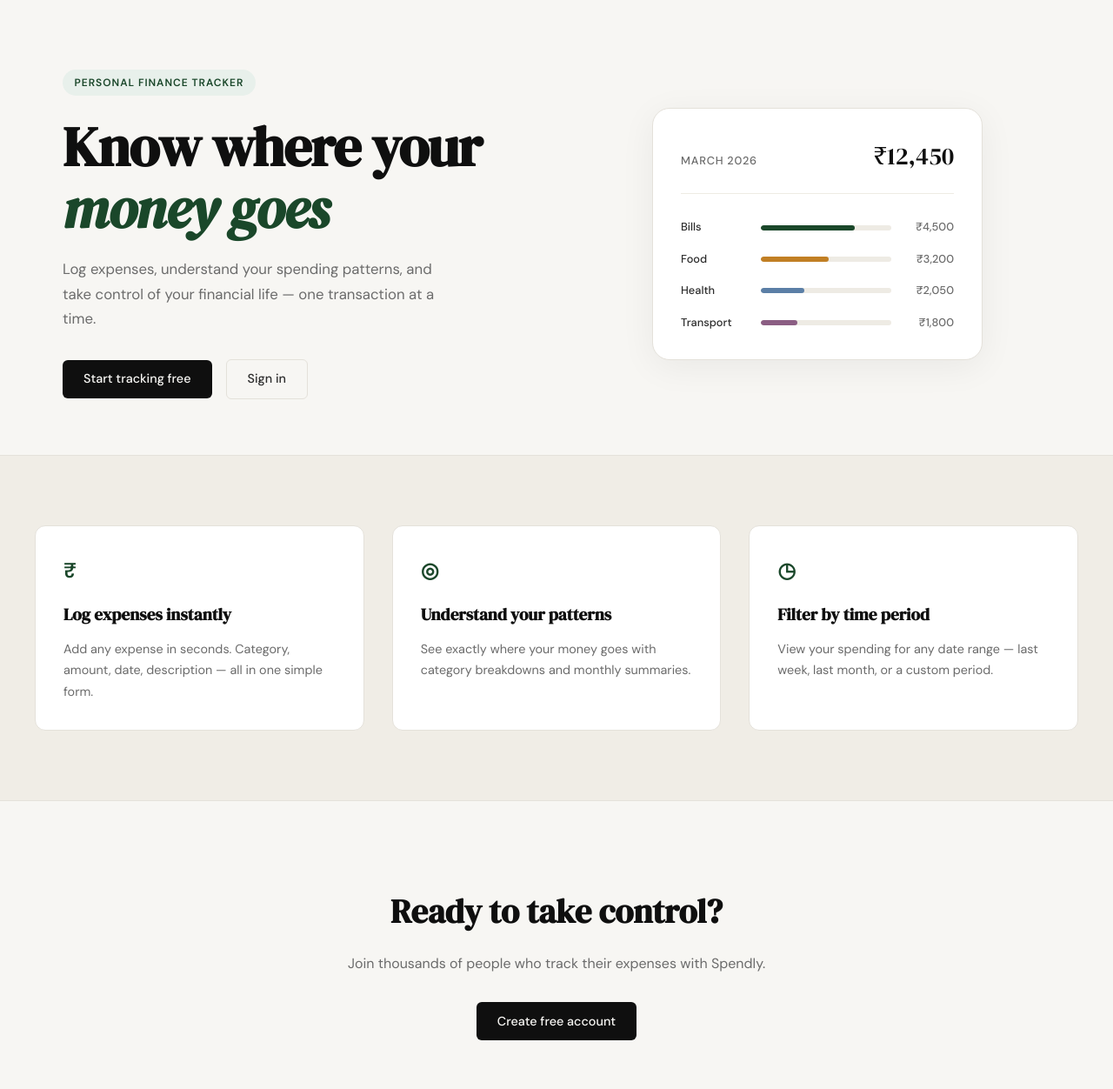
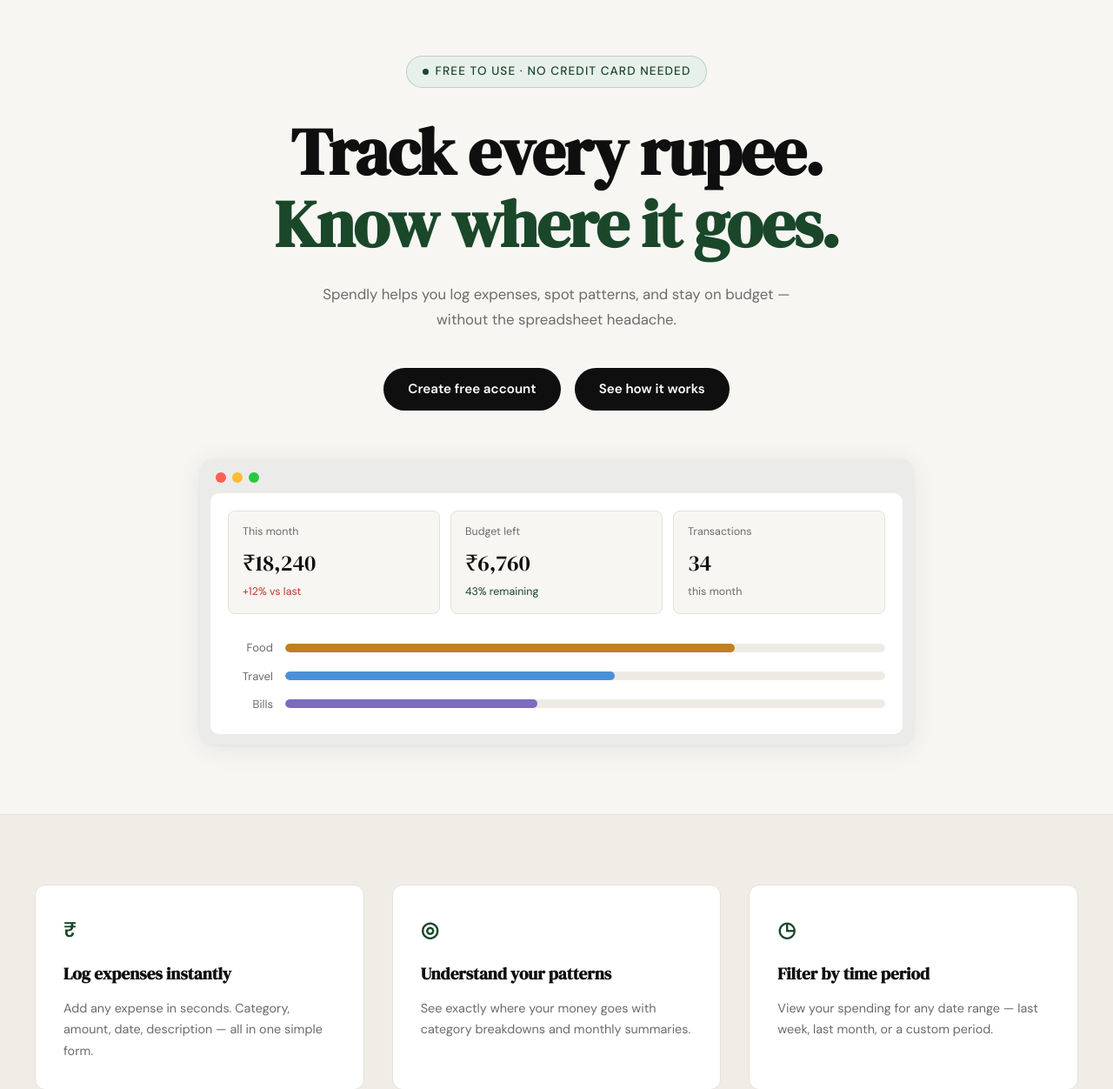
Before and after one commit to Shanmukh15501/Spendly, a Flask app: page / in a window 1280 px wide. Shown: the part 61-1313 px from the top of the page at 87% size. Run offline with Flask 3, Linux system fonts and the light colour scheme.

Commit message:
landing: redesign hero section to match mockup

```diff
--- /dev/null
+++ b/static/css/landing.css
@@ -0,0 +1,204 @@
+/* Hero — overrides the two-column grid from style.css */
+
+.hero {
+    display: flex;
+    flex-direction: column;
+    align-items: center;
+    text-align: center;
+    padding: 4rem 2rem 5rem;
+    max-width: 900px;
+    margin: 0 auto;
+    gap: 0;
+}
+
+.hero-badge {
+    display: inline-flex;
+    align-items: center;
+    gap: 0.5rem;
+    background: var(--accent-light);
+    color: var(--accent);
+    font-size: 0.85rem;
+    font-weight: 500;
+    padding: 0.4rem 1.1rem;
+    border-radius: 999px;
+    margin-bottom: 2rem;
+    border: 1px solid rgba(26, 71, 42, 0.2);
+}
+
+.hero-badge-dot {
+    width: 7px;
+    height: 7px;
+    border-radius: 50%;
+    background: var(--accent);
+    flex-shrink: 0;
+}
+
+.hero-title {
+    font-family: var(--font-display);
+    font-size: clamp(2.75rem, 6vw, 4.75rem);
+    line-height: 1.1;
+    color: var(--ink);
+    margin-bottom: 1.5rem;
+    letter-spacing: -0.02em;
+}
+
+.hero-title-accent {
+    color: var(--accent);
+    font-style: normal;
+}
+
+.hero-subtitle {
+    font-size: 1.05rem;
+    color: var(--ink-muted);
+    line-height: 1.75;
+    max-width: 540px;
+    margin-bottom: 2.5rem;
+}
+
+.hero-actions {
+    display: flex;
+    gap: 1rem;
+    justify-content: center;
+    margin-bottom: 3.5rem;
+}
+
+.btn-hero-primary {
+    display: inline-block;
+    background: var(--ink);
+    color: #fff;
+    padding: 0.8rem 1.75rem;
+    border-radius: 999px;
+    font-family: var(--font-body);
+    font-size: 0.95rem;
+    font-weight: 600;
+    text-decoration: none;
+    transition: background 0.2s;
+}
+
+.btn-hero-primary:hover { background: var(--accent); }
+
+/* -------------------------------------------------------------- */
+/* Browser mockup                                                  */
+/* -------------------------------------------------------------- */
+
+.hero-mockup {
+    width: 100%;
+    max-width: 820px;
+}
+
+.mockup-chrome {
+    background: #ebebea;
+    border-radius: 14px;
+    padding: 0 0 0.75rem;
+    box-shadow: 0 4px 32px rgba(0, 0, 0, 0.08), 0 1px 4px rgba(0, 0, 0, 0.04);
+}
+
+.mockup-dots {
+    padding: 0.9rem 1.1rem 0.75rem;
+    display: flex;
+    gap: 0.45rem;
+    align-items: center;
+}
+
+.dot {
+    width: 12px;
+    height: 12px;
+    border-radius: 50%;
+    flex-shrink: 0;
+}
+
+.dot-red    { background: #ff5f57; }
+.dot-yellow { background: #febc2e; }
+.dot-green  { background: #28c840; }
+
+.mockup-body {
+    background: #fff;
+    margin: 0 0.75rem;
+    border-radius: 10px;
+    padding: 1.25rem 1.25rem 1.5rem;
+}
+
+/* Stat cards */
+
+.stat-cards {
+    display: grid;
+    grid-template-columns: repeat(3, 1fr);
+    gap: 0.75rem;
+    margin-bottom: 1.25rem;
+}
+
+.stat-card {
+    background: var(--paper);
+    border: 1px solid var(--border);
+    border-radius: 8px;
+    padding: 0.9rem 1rem;
+    text-align: left;
+}
+
+.stat-label {
+    font-size: 0.78rem;
+    color: var(--ink-muted);
+    margin-bottom: 0.3rem;
+}
+
+.stat-value {
+    font-family: var(--font-display);
+    font-size: 1.6rem;
+    color: var(--ink);
+    margin-bottom: 0.2rem;
+}
+
+.stat-change {
+    font-size: 0.78rem;
+    color: var(--ink-muted);
+}
+
+.stat-negative { color: var(--danger); }
+.stat-positive { color: var(--accent); }
+
+/* Category bar chart */
+
+.mockup-bars {
+    display: flex;
+    flex-direction: column;
+    gap: 0.7rem;
+    padding: 0.5rem 0 0;
+}
+
+.mockup-bar-row {
+    display: grid;
+    grid-template-columns: 52px 1fr;
+    align-items: center;
+    gap: 0.85rem;
+}
+
+.mockup-bar-label {
+    font-size: 0.82rem;
+    color: var(--ink-muted);
+    text-align: right;
+}
+
+.mockup-bar-track {
+    height: 10px;
+    background: var(--border-soft);
+    border-radius: 999px;
+    overflow: hidden;
+}
+
+.mockup-bar {
+    height: 100%;
+    border-radius: 999px;
+}
+
+.mockup-bar-food   { background: #c17f24; }
+.mockup-bar-travel { background: #4a90d9; }
+.mockup-bar-bills  { background: #7c6bbf; }
+
+/* -------------------------------------------------------------- */
+/* Responsive                                                      */
+/* -------------------------------------------------------------- */
+
+@media (max-width: 600px) {
+    .stat-cards { grid-template-columns: 1fr; }
+    .hero-actions { flex-direction: column; align-items: stretch; }
+}
--- a/templates/landing.html
+++ b/templates/landing.html
@@ -2,59 +2,73 @@
 
 {% block title %}Spendly — Track Every Rupee{% endblock %}
 
+{% block head %}
+<link rel="stylesheet" href="{{ url_for('static', filename='css/landing.css') }}">
+{% endblock %}
+
 {% block content %}
 
 <section class="hero">
-    <div class="hero-inner">
-        <div class="hero-badge">Personal Finance Tracker</div>
+    <div class="hero-badge">
+        <span class="hero-badge-dot"></span>
+        Free to use · No credit card needed
+    </div>
     <h1 class="hero-title">
-            Know where your<br>
-            <em>money goes</em>
+        Track every rupee.<br>
+        <span class="hero-title-accent">Know where it goes.</span>
     </h1>
     <p class="hero-subtitle">
-            Log expenses, understand your spending patterns,
-            and take control of your financial life —
-            one transaction at a time.
+        Spendly helps you log expenses, spot patterns, and stay
+        on budget — without the spreadsheet headache.
     </p>
     <div class="hero-actions">
-            <a href="{{ url_for('register') }}" class="btn-primary">Start tracking free</a>
-            <a href="{{ url_for('login') }}" class="btn-ghost">Sign in</a>
+        <a href="{{ url_for('register') }}" class="btn-hero-primary">Create free account</a>
+        <a href="#" class="btn-hero-primary">See how it works</a>
+    </div>
+    <div class="hero-mockup">
+        <div class="mockup-chrome">
+            <div class="mockup-dots">
+                <span class="dot dot-red"></span>
+                <span class="dot dot-yellow"></span>
+                <span class="dot dot-green"></span>
+            </div>
+            <div class="mockup-body">
+                <div class="stat-cards">
+                    <div class="stat-card">
+                        <p class="stat-label">This month</p>
+                        <p class="stat-value">₹18,240</p>
+                        <p class="stat-change stat-negative">+12% vs last</p>
+                    </div>
+                    <div class="stat-card">
+                        <p class="stat-label">Budget left</p>
+                        <p class="stat-value">₹6,760</p>
+                        <p class="stat-change stat-positive">43% remaining</p>
+                    </div>
+                    <div class="stat-card">
+                        <p class="stat-label">Transactions</p>
+                        <p class="stat-value">34</p>
+                        <p class="stat-change">this month</p>
                     </div>
                 </div>
-    <div class="hero-visual">
-        <div class="mock-card">
-            <div class="mock-card-header">
-                <span class="mock-label">March 2026</span>
-                <span class="mock-total">₹12,450</span>
+                <div class="mockup-bars">
+                    <div class="mockup-bar-row">
+                        <span class="mockup-bar-label">Food</span>
+                        <div class="mockup-bar-track">
+                            <div class="mockup-bar mockup-bar-food" style="width: 75%"></div>
                         </div>
-            <div class="mock-bars">
-                <div class="mock-bar-row">
-                    <span class="mock-cat">Bills</span>
-                    <div class="mock-bar-track">
-                        <div class="mock-bar" style="width: 72%"></div>
                     </div>
-                    <span class="mock-amt">₹4,500</span>
+                    <div class="mockup-bar-row">
+                        <span class="mockup-bar-label">Travel</span>
+                        <div class="mockup-bar-track">
+                            <div class="mockup-bar mockup-bar-travel" style="width: 55%"></div>
                         </div>
-                <div class="mock-bar-row">
-                    <span class="mock-cat">Food</span>
-                    <div class="mock-bar-track">
-                        <div class="mock-bar mock-bar-2" style="width: 52%"></div>
                     </div>
-                    <span class="mock-amt">₹3,200</span>
+                    <div class="mockup-bar-row">
+                        <span class="mockup-bar-label">Bills</span>
+                        <div class="mockup-bar-track">
+                            <div class="mockup-bar mockup-bar-bills" style="width: 42%"></div>
                         </div>
-                <div class="mock-bar-row">
-                    <span class="mock-cat">Health</span>
-                    <div class="mock-bar-track">
-                        <div class="mock-bar mock-bar-3" style="width: 33%"></div>
                     </div>
-                    <span class="mock-amt">₹2,050</span>
-                </div>
-                <div class="mock-bar-row">
-                    <span class="mock-cat">Transport</span>
-                    <div class="mock-bar-track">
-                        <div class="mock-bar mock-bar-4" style="width: 28%"></div>
-                    </div>
-                    <span class="mock-amt">₹1,800</span>
                 </div>
             </div>
         </div>
```
Lines whose indentation alone changed are shown as unchanged.
